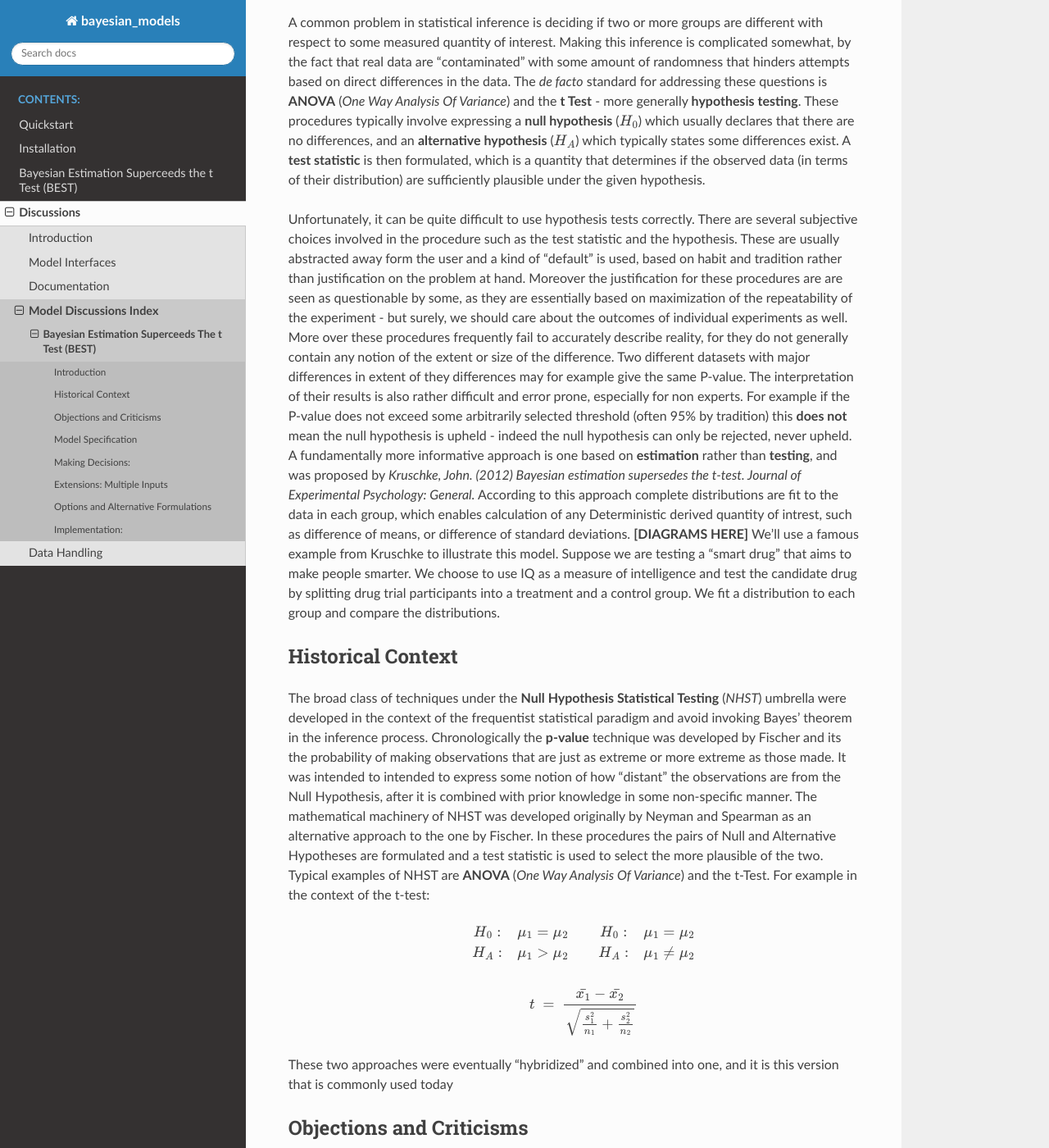
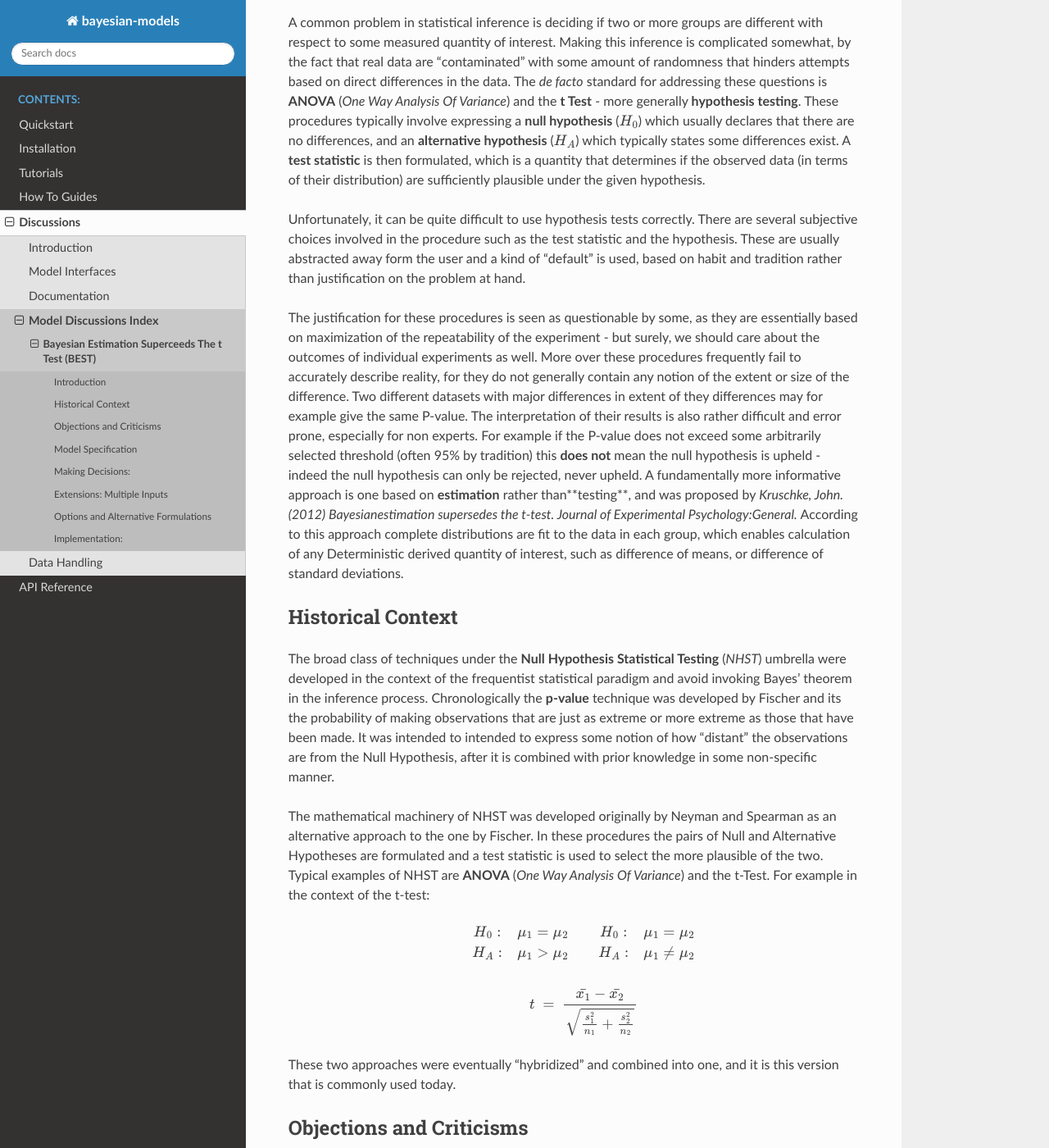
Before and after one commit to AlexRodis/bayesian-models, a Sphinx documentation site: the page built from docs/source/discussions/models/best.rst, in a window 1280 px wide and 1400 px high, scrolled down 296 px. Shown: the whole window at 82% size. Built offline with Sphinx 7.4.7 and the Read the Docs theme 2.0.0, drawn with Linux system fonts in a browser that asks for light colours; formulas are drawn with MathJax 3; some of the changed text lies outside the part shown.

Commit message:
best core docs, docs structure change

```diff
--- a/dev-requirements.txt
+++ b/dev-requirements.txt
@@ -14,6 +14,7 @@
 cloudpickle==2.2.1
 cons==0.4.5
 contourpy==1.0.7
+crlibm==1.0.3
 cycler==0.11.0
 decorator==5.1.1
 docutils==0.18.1
@@ -29,7 +30,6 @@
 idna==3.4
 imagesize==1.4.1
 install==1.3.5
-interval==1.0.0
 ipython==8.10.0
 jax==0.4.1
 jaxlib==0.4.1
@@ -60,6 +60,7 @@
 pure-eval==0.2.2
 pygls==1.0.1
 Pygments==2.14.0
+pyinterval==1.2.0
 pymc==5.0.2
 pyparsing==3.0.9
 pyproject_hooks==1.0.0
--- /dev/null
+++ b/docs/source/api_ref/framework/data.rst
@@ -0,0 +1,4 @@
+Data Module API Reference
+*************************
+
+.. autoclass:: Data
--- /dev/null
+++ b/docs/source/api_ref/framework/model_builder.rst
@@ -0,0 +1,2 @@
+Model Builder API Reference
+****************************
--- /dev/null
+++ b/docs/source/api_ref/index.rst
@@ -0,0 +1,9 @@
+API Reference
+*************
+
+.. toctree::
+    :maxdepth: 2
+
+    framework/data
+    framework/model_builder
+    models/best
--- /dev/null
+++ b/docs/source/api_ref/models/best.rst
@@ -0,0 +1,4 @@
+BEST API Reference
+*******************
+
+fsfsdfsdf
--- a/docs/source/conf.py
+++ b/docs/source/conf.py
@@ -1,18 +1,15 @@
-project = 'bayesian_models'
+project = 'bayesian-models'
 copyright = '2023, Alexander Rodis'
 author = 'Alexander Rodis'
-release = '0.0.1'
+release = '0.1.0'
 
 extensions = [
     'sphinxcontrib.katex',
+    'sphinx.ext.autodoc',
 ]
 
 templates_path = ['_templates']
 exclude_patterns = []
 
-
-
-
 html_theme = 'sphinx_rtd_theme'
-# html_static_path = ['_static']
-html_static_path = []
+html_static_path = ['static']
--- a/docs/source/discussions/documentation.rst
+++ b/docs/source/discussions/documentation.rst
@@ -20,7 +20,7 @@
     To ensure a high quality documentation is maintained, the docs should
     be updated with every major and minor release. Any major changes, especially
     new features and API changes should not be merged to main until documentation
-    is reviewed, and updated where neeeded
+    is reviewed, and updated where needed
 
 Tutorials
 -----------
--- a/docs/source/discussions/models/best.rst
+++ b/docs/source/discussions/models/best.rst
@@ -28,31 +28,27 @@
 procedure such as the test statistic and the hypothesis. These are
 usually abstracted away form the user and a kind of "default" is used,
 based on habit and tradition rather than justification on the problem
-at hand. Moreover the justification for these procedures are are seen
-as questionable by some, as they are essentially based on maximization
-of the repeatability of the experiment - but surely, we should care
-about the outcomes of individual experiments as well. More over these
-procedures frequently fail to accurately describe reality, for they do
-not generally contain any notion of the extent or size of the
-difference. Two different datasets with major differences in extent of
-they differences may for example give the same P-value. The
-interpretation of their results is also rather difficult and error
-prone, especially for non experts. For example if the P-value does not
-exceed some arbitrarily selected  threshold (often 95% by tradition)
-this **does not** mean the null hypothesis is upheld - indeed the null
-hypothesis can only be rejected, never upheld. A fundamentally more
-informative approach is one based on **estimation** rather than
-**testing**, and was proposed by *Kruschke, John. (2012) Bayesian
-estimation  supersedes the t-test. Journal of Experimental Psychology:
-General.* According to this approach complete distributions are fit to
-the data in each group, which enables calculation of any Deterministic
-derived quantity of intrest, such as difference of means, or difference
-of standard deviations. **[DIAGRAMS  HERE]** We'll use a famous example
-from Kruschke to illustrate this model. Suppose we are testing a "smart
-drug" that aims to make people smarter. We choose to use IQ as a
-measure of intelligence and test the candidate drug by splitting drug
-trial participants into a treatment and a control group. We fit a
-distribution to each group and compare the distributions.
+at hand.
+
+The justification for these procedures is seen as questionable by
+some, as they are essentially based on maximization of the repeatability
+of the experiment - but surely, we should care about the outcomes of
+individual experiments as well. More over these procedures frequently
+fail to accurately describe reality, for they do not generally contain
+any notion of the extent or size of the difference. Two different
+datasets with major differences in extent of they differences may for
+example give the same P-value. The interpretation of their results is
+also rather difficult and error prone, especially for non experts. For
+example if the P-value does not exceed some arbitrarily selected
+threshold (often 95% by tradition) this **does not** mean the null
+hypothesis is upheld - indeed the null hypothesis can only be rejected,
+never upheld. A fundamentally more informative approach is one based on
+**estimation** rather than**testing**, and was proposed by *Kruschke,
+John. (2012) Bayesianestimation  supersedes the t-test. Journal of
+Experimental Psychology:General.* According to this approach complete
+distributions are fit to the data in each group, which enables
+calculation of any Deterministic derived quantity of interest, such as
+difference of means, or difference of standard deviations.
 
 Historical Context
 ==========================
@@ -61,17 +57,18 @@
 Testing** (*NHST*) umbrella were developed in the context of the
 frequentist statistical paradigm and avoid invoking Bayes' theorem in
 the inference process. Chronologically the **p-value** technique was
-developed by Fischer and its the probability of making observations
-that are just as extreme or more extreme as those made. It was intended
-to intended to express some notion of how "distant" the observations
-are from the Null Hypothesis, after it is combined with prior knowledge
-in some non-specific manner.   The mathematical machinery of NHST was
-developed originally by Neyman and Spearman as an alternative approach
-to the one by Fischer. In these procedures the pairs of Null and
-Alternative Hypotheses are formulated and a test statistic is used to
-select the more plausible of the two. Typical examples of NHST are
-**ANOVA** (*One Way Analysis Of Variance*) and the t-Test. For example
-in the context of the t-test:
+developed by Fischer and its the probability of making observations that
+are just as extreme or more extreme as those that have been made. It was
+intended to intended to express some notion of how "distant" the
+observations are from the Null Hypothesis, after it is combined with
+prior knowledge in some non-specific manner.
+
+The mathematical machinery of NHST was developed originally by Neyman
+and Spearman as an alternative approach to the one by Fischer. In these
+procedures the pairs of Null and Alternative Hypotheses are formulated
+and a test statistic is used to select the more plausible of the two.
+Typical examples of NHST are **ANOVA** (*One Way Analysis Of Variance*)
+and the t-Test. For example in the context of the t-test:
 
  .. math::
     \begin{array}{c}
@@ -91,7 +88,7 @@
     \end{array}
 
 These two approaches were eventually "hybridized" and combined into one,
-and it is this version that is commonly used today
+and it is this version that is commonly used today.
 
 Objections and Criticisms
 =============================
@@ -108,32 +105,32 @@
 categorical variable (which defines the group) and some continuous
 quantity of interest they likely would not be conducting the test to
 begin with. Indeed to begin conducting a hypothesis test, the analyst
-nearly always suspects that the groups are indeed different.
-Furthermore, the null hypothesis ought to accepted as being
-"absolutely" true - its a mathematical statement that doesn't include
-any notion of precision. This is nearly impossible for most real world
-systems, where virtually every variable is related to all other
-variables however weakly *(Meeh, 1980)*. It pointless to question if
-they are different in practice - they always are to some level of
-precision and to some decimal *(Turkey, 1991)*. Therefore, there is
-always a sample size, large enough, for which the differences are
-statistically significant (more on that later).
+nearly always suspects that the groups are different. Furthermore, the
+null hypothesis ought to accepted as being "absolutely" true - its a
+mathematical statement that doesn't include any notion of precision.
+This is nearly impossible for most real world systems, where virtually
+every variable is related to all other variables however weakly *(Meeh,
+1980)*. It is pointless to question if they are different in practice -
+they always are to some level of precision and to some decimal *(Turkey,
+1991)*. Therefore, there is always a sample size, large enough, for
+which the differences are statistically significant (more on that
+later).
 
 Problem 2: The popular rationale behind NHST is problematic
 ----------------------------------------------------------------
 
 The logic underlying NHST is difficult is very unintuitive. Hence
-exceedingly prone misinterpretation and erroneous extrapolation,
-leading scientists and researchers to the wrong conclusions.
-Mathematicians and statisticians are of course well aware of how to
-correctly read the results of these procedures, however, these
-techniques are also being widely applied to other fields, from
-chemistry to ecology, where they are even more likely to be
-misinterpreted. Most non-specialists reason about NHSTs as follows:
+exceedingly prone misinterpretation and erroneous extrapolation, leading
+scientists and researchers to the wrong conclusions. Mathematicians and
+statisticians are of course well aware of how to correctly read the
+results of these procedures, however, these techniques are also being
+widely applied to other fields, from chemistry to ecology, where they
+are even more likely to be misinterpreted. Most non-specialists reason
+about NHSTs as follows:
 
     If the null hypothesis were true, then it would be unlikely that
-    data would     be observed. These data have been observed.
-    Therefore, it is unlikely that     the null hypothesis is correct
+    data would have been observed. These data have been observed.
+    Therefore, it is unlikely that the null hypothesis is correct
 
 The syllogism seems innocuous at first, but is in fact wrong. This
 becomes easier to see if we transform it another, logically equivalent
@@ -141,7 +138,7 @@
 
 
     If a person is an American, then they probably aren't a member of
-    the Senate.     This person is a member of the Senate. Therefore, he
+    the Senate. This person is a member of the Senate. Therefore, he
     is not an American
 
 It is evident that this syllogism is simply wrong, and the above
@@ -192,16 +189,24 @@
     p(H_A|\mathbb{D})\ne p(\mathbb{D}|H_0)\\
     p(H_0|\mathbb{D})\ne 1-p(\mathbb{D}|H_0)
 
-This quantities are distinct and should not be conflated. Yet it is very
+This quantities are distinct and should not be conflated. It is very
 tempting to do so, especially for the non specialist
+
+.. attention::
+
+    In case it is not obvious why t-Tests and the like, cannot answer
+    the question "is the null hypothesis true based on the data", which
+    the above papers alude to, pay close attention to the mathematical
+    notation. The general notation :math:`p(A|B)` means, the probability
+    of event :math:`A` occuring **conditioned** or given that event
+    :math:`B` has occured. The null hypothesis is assumed to be correct
+    when NHSTs are conducted, hence once cannot assign a probability to
+    it
 
 Problem 5: Effect Size and Sample Size
 ----------------------------------------
 
-The p-value is frequently interpreted and providing an estimate of the
-"importance" of the findings. A lower p-value is frequently interpreted
-as corresponding to larger difference between groups, however this is
-not the case. Consider for example the t-Test:
+The p-value is frequently interpreted as providing an estimate of the "importance" of the findings. A lower p-value is frequently seen as corresponding to larger difference between groups, however this is not the case. Consider for example the t-Test:
 
 .. math::
 
@@ -219,29 +224,27 @@
 differences is particularly problematic.
 
 Model Specification
-=======================
+===================
 
 In Kruschke's original paper a model is described for the case of two
 groups and one quantity of interest, with some instructions for further
 extensions. Real world data, generally involve multiple variables of
 interest and possibly, multiple groups. While Kruschke provides some
 guidelines for these extensions, these are left somewhat nebulous and
-open to interpretation. The following extensions are specific to this
-library. Let :math:`\overset{N \times M+1}{X}` be a matrix representing
-our measurements. This matrix is composed of :math:`N` observations of
-:math:`M` continuous variables, and we further assume an additional,
-categorical variable whose values represent the groups themselves.
-Suppose this group variables takes :math:`K` possible values. We split
-the data according to the value of this variable
-:math:`{\mathbf{X_0,\dots, X_K}\}` and fit distributions to each group.
-The distribution chosen here is the **Student T** distribution. This
+open to interpretation.
+
+In the baseline case BEST operates by simply fitting distributions over the quantity of interest for every group and then comparing these distributions. Because in the Bayesian paradigm we have entire distributions to work with, instead of singular point estimates, the approach is fundamentally more informative that traditional NHST. In rendering our decision we essentialy examine the resulting distributions as follows:
+
+.. image:: best_intro_dists.png
+
+The distribution chosen is the **Student T** distribution. This
 distribution is chosen because, while similar to the Normal, it has
-thicker tails and hence better at describing data with "extreme" values,
-which are quite common in practice.  The Student T distribution (in one
-dimension) is given by:
+thicker tails and hence it is better at describing data with "extreme"
+values, which are quite common in practice. The Student T distribution
+(in one dimension) is given by:
 
  .. math::
-    f(x|\mu, \lambda, \nu) = \frac{\Gamma (\frac{\nu+1}2 )}{
+    f(x,\mu, \lambda, \nu) = \frac{\Gamma (\frac{\nu+1}2 )}{
     \Gamma (\frac \nu 2)} \big(
         \frac{\lambda}{\pi\nu} \big)^{\frac 12}
         \big[1+\frac{\lambda (x-\mu)^2}{\nu} \big]^
@@ -253,8 +256,44 @@
 parameter :math:`\nu`. This parameter is called the **degrees of
 freedom** and determines essentially the "normality" of the
 distribution. For values of :math:`\nu` close to 1, the distribution has
-thick tails, which shrink toward the equivalent normal as it increases.
-Therefore, we can express this grouping as:
+thick tails, which shrink towards the equivalent normal as it increases.
+
+From the above, we can calculate any derived, deterministic quantity,
+primarily the **difference of means** (:math:`\Delta \mu`), the
+**difference of standard deviations** (:math:`\Delta \sigma`) and an
+additional quantity which Kruschke terms the **effect size**
+(:math:`E`).
+
+ .. math::
+    E_{ij} \triangleq \dfrac{
+        \Delta \mu_{ij}}{
+        \frac{\sqrt{\sigma_i^2+\sigma_j^2}}{2}
+        }
+
+This quantity is no longer expressed in the same units as the inputs and
+hence it is somewhat harder to interpret than the others.
+:math:`\Delta\mu` expresses the expected difference between the groups
+and hence is the quantity we are primarily interested in.
+:math:`\Delta\sigma` expresses the difference is variances between
+groups and hence can be interpreted as expressing whether specific
+instances of the observed, are affected differently for certain values
+of the grouping variable. The effect size expresses a standardized
+measure of the "magnitude" of the difference.
+
+.. note::
+
+    The 'effect size' quantity is somewhat harder to interpret, because it not in the original units. It is not included by default and has to be explicitly specified by the user as `effect_size=True` to the BEST model object
+
+We can phrase this problem more abstractly, which will be usefull latter
+when multiple groups will be discussed. Let :math:`\overset{N \timesM+1}{X}` be a matrix representing our measurements. This matrix is
+composed of :math:`N` observations of :math:`M` continuous variables,
+and we further assume an additional, categorical variable whose values
+represent the groups themselves. Suppose this group variables takes
+:math:`K` possible values. We split the data according to the value of
+this variable :math:`{\mathbf{X_0,\dots,X_K}}` and fit distributions to
+each group.
+
+We can express this grouping as:
 
  .. math::
     \begin{array}{c}
@@ -274,7 +313,7 @@
         \\
         \nu \thicksim 1 + \mathcal{Exp}(\lambda=\frac 1 {29.0})\\
         \\
-        \mu_k \thicksim \mathcal{N}(\bar{\mu}_k,\ 2\bar{\sigma})\\
+        \mu_k \thicksim \mathcal{N}(\bar{\mu}_k,\ 2\bar{\sigma_k})\\
         \\
         \sigma_k \thicksim \mathcal{U}(10^{-3}, 10^3)
     \end{array}
@@ -306,30 +350,9 @@
     usually results in over fitting. The multivariate case assumes a
     diagonal scale matrix is computationally more expensive
 
-From the above, we can calculate any derived, deterministic quantity,
-primarily the **difference of means** (:math:`\Delta \mu`), the
-**difference of standard deviations** (:math:`\Delta \sigma`) and an
-additional quantity which Kruschke terms the **effect size**
-(:math:`E`).
-
- .. math::
-    E_{ij} \triangleq \dfrac{
-        \Delta \mu_{ij}}{
-        \frac{\sqrt{\sigma_i^2+\sigma_j^2}}{2}
-        }
-
-This quantity is no longer expressed in the same units as the inputs and
-hence it is somewhat harder to interpret than the others. :math:`\Delta
-\mu` expresses the expected difference between the groups and hence is
-the quantity we are primarily interested in. :math:`\Delta \sigma`
-expresses the difference is variances between groups and hence can be
-interpreted as expressing whether specific instances of the observed,
-are affected differently for certain values of the grouping variable.
-The effect size expresses a standardized measure of the "magnitude" of
-the difference.
 
 Making Decisions:
-========================
+=================
 
 To move from the hazy space of probabilities to that of actionable
 decisions, we need to propose, apply and justify a **decision rule**.
@@ -367,13 +390,13 @@
 **loss function**:
 
  .. math::
-     L:\mathcal{\Theta}\times\mathcal{\Alpha}\rightarrow \mathbb{R}_0^+
+    L:\mathcal{\Theta}\times\mathcal{\Alpha}\rightarrow \mathbb{R}_0^+
 
 This function maps values of the model and decisions taken to a "cost"
 of making this decision. We then define a **decision function**:
 
  .. math::
-     \delta :\Theta \rightarrow \Alpha
+    \delta :\Theta \rightarrow \Alpha
 
 From this, justification can be derived in a general way. In practice
 formulating a problem specific loss function is usually difficult in
@@ -388,13 +411,13 @@
 pdf of:
 
  .. math::
-        f(\mathbf{x}| \nu,\mu,\Sigma) = \frac{
-            \Gamma\left[(\nu+p)/2\right]}{
-            \Gamma(\nu/2)\nu^{p/2}\pi^{p/2
-            }\left|{\Sigma}\right|^{1/2}\left[1+\frac{1}{\nu}({
-            \mathbf x}-{\mu})^T{\Sigma}^{-1}({\mathbf x}-{\mu})\right]^{
-            -(\nu+p)/2}
-            }
+    f(\mathbf{x}| \nu,\mu,\Sigma) = \frac{
+        \Gamma\left[(\nu+p)/2\right]}{
+        \Gamma(\nu/2)\nu^{p/2}\pi^{p/2
+        }\left|{\Sigma}\right|^{1/2}\left[1+\frac{1}{\nu}({
+        \mathbf x}-{\mu})^T{\Sigma}^{-1}({\mathbf x}-{\mu})\right]^{
+        -(\nu+p)/2}
+        }
 
 Note the Multivariate distribution, replaces the parameter
 :math:`\sigma` with a **covariance matrix**. The element of the
@@ -410,7 +433,7 @@
 computationally expensive. The latter case is possible but prone to
 overfitting.
 
-Extentions: Multiple Groups:
+Extensions: Multiple Groups:
 ------------------------------
 
 Kruschke provides some guidelines on how to extend this model for
@@ -480,11 +503,10 @@
 results. These are typically of the same shape as those of
 `arviz.summary` with an additional column representing the decision,
 according to the **HDI+ROPE** rule. Other rules are possible, but they
-are not implemented at present, as we think this rule is very
-intuitive, easy to use and works well for many common cases. The
-decision making process itself is deferred to the `predict` method,
-since it is meaningless prior to training completion. This way, a user
-could also rapidly test many options of ROPEs and HDI thresholds on the
-same model and aggregate the results, without retraining each time.
-After all the decision making process itself is independent of the
-inference process.
+are not implemented at present, as we think this rule is very intuitive,
+easy to use and works well for many common cases. The decision making
+process itself is deferred to the `predict` method, since it is
+meaningless prior to training completion. This way, a user could also
+rapidly test many options of ROPEs and HDI thresholds on the same model
+and aggregate the results, without retraining each time. After all the
+decision making process itself is independent of the inference process.
--- /dev/null
+++ b/docs/source/guides/index.rst
@@ -0,0 +1,7 @@
+How To Guides
+*************
+
+.. toctree::
+    :maxdepth: 1
+
+    best_params
```
Also changed, not shown: other parts of docs/source/discussions/models/best.rst (+32 -27 lines), docs/source/api_ref/bayesian_models.rst (added, +29 -0 lines), docs/source/api_ref/modules.rst (added, +7 -0 lines), docs/source/bayesian_models.rst (added, +29 -0 lines), docs/source/guides/best_params.rst (added, +38 -0 lines), docs/source/index.rst (+4 -7 lines), docs/source/modules.rst (added, +7 -0 lines), docs/source/tutorials/index.rst (added, +7 -0 lines), docs/source/discussions/models/best_intro_dists.png (added), docs/source/discussions/models/best_out_vars.png (added), docs/source/static/images/best_intro_dists.png (added), docs/source/static/images/best_out_vars.png (added).
